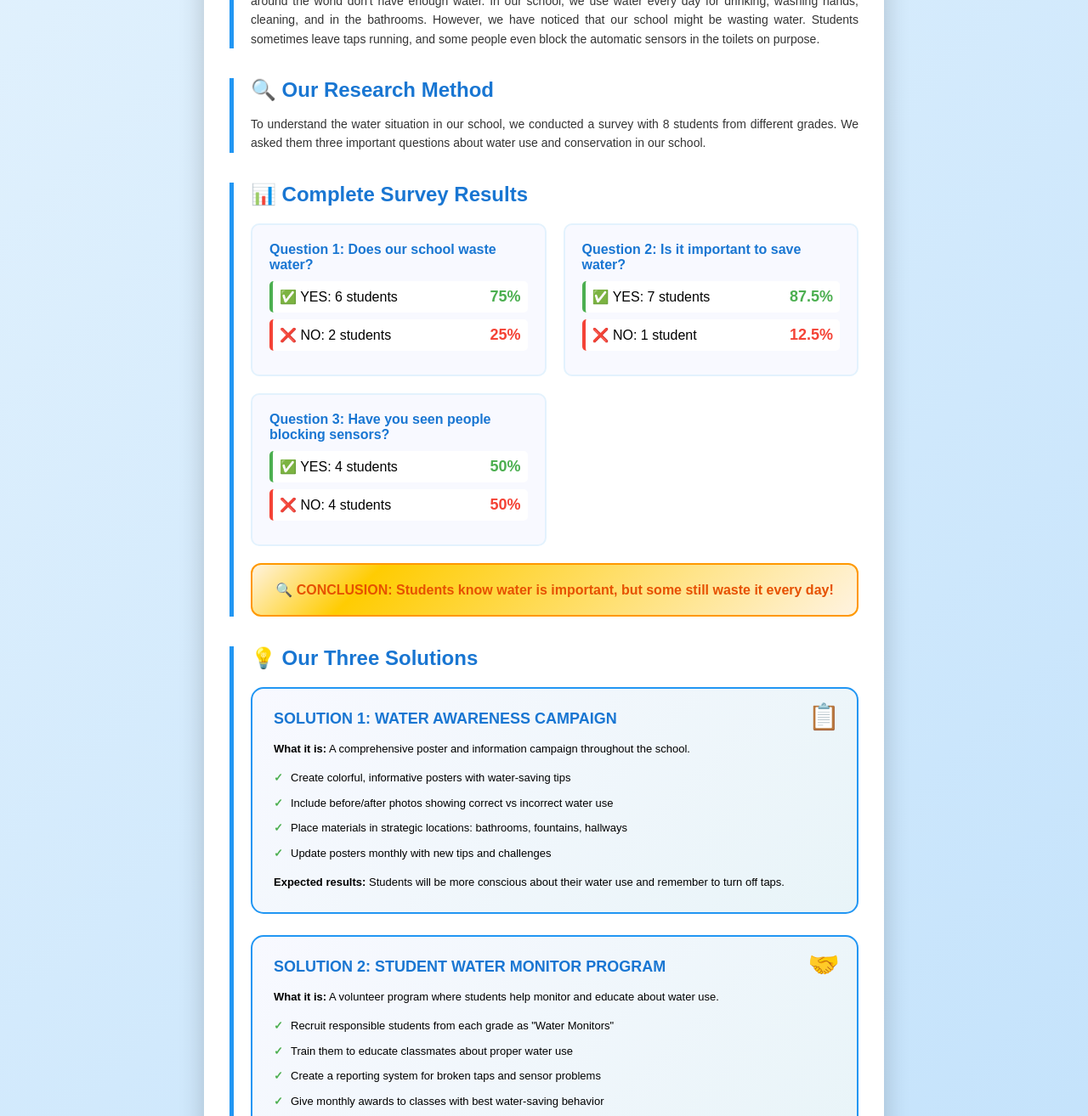
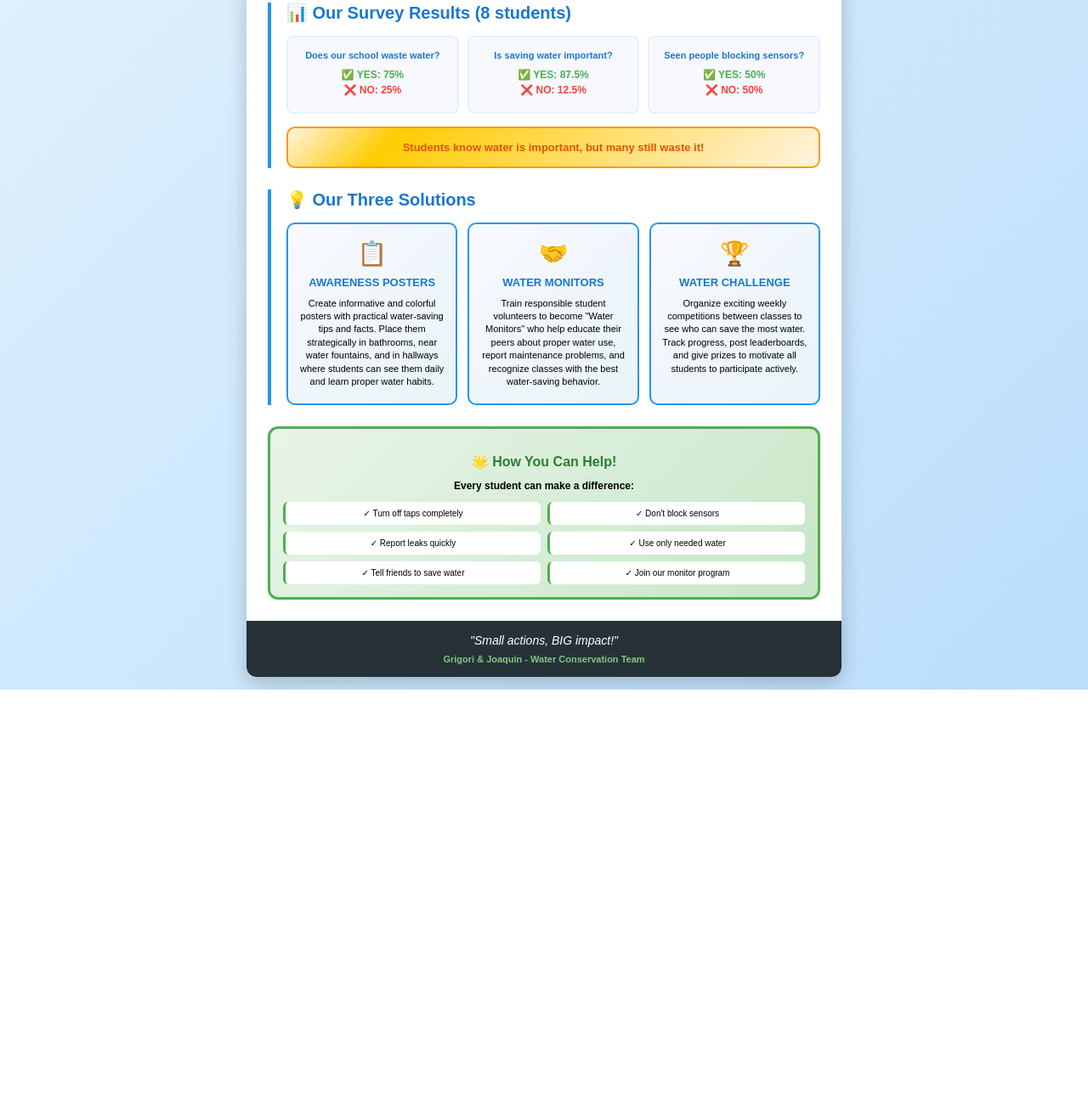
Before and after one commit to PixelPlayServer/.well-known, a plain HTML site: page proyecto.html in a window 1280 px wide. Shown: the part 321-1635 px from the top of the page at 85% size. After the commit the page ends 1133 px from the top, so only its background shows below. Drawn offline with Linux system fonts and the light colour scheme.

Commit message:
Update proyecto.html

```diff
--- a/proyecto.html
+++ b/proyecto.html
@@ -3,22 +3,22 @@
 <head>
     <meta charset="UTF-8">
     <meta name="viewport" content="width=device-width, initial-scale=1.0">
-    <title>Water Conservation Poster</title>
+    <title>Water Conservation Poster - Compact</title>
     <style>
         body {
             margin: 0;
-            padding: 20px;
+            padding: 15px;
             font-family: 'Arial', sans-serif;
             background: linear-gradient(135deg, #e3f2fd 0%, #bbdefb 100%);
             min-height: 100vh;
         }
 
         .poster {
-            max-width: 800px;
+            max-width: 700px;
             margin: 0 auto;
             background: white;
-            border-radius: 15px;
-            box-shadow: 0 10px 30px rgba(0,0,0,0.2);
+            border-radius: 12px;
+            box-shadow: 0 8px 25px rgba(0,0,0,0.2);
             overflow: hidden;
         }
 
@@ -26,219 +26,192 @@
             background: linear-gradient(135deg, #1976d2 0%, #42a5f5 100%);
             color: white;
             text-align: center;
-            padding: 30px 20px;
+            padding: 20px 15px;
             position: relative;
         }
 
         .header::before {
             content: '💧';
             position: absolute;
-            top: 10px;
-            left: 30px;
-            font-size: 40px;
+            top: 8px;
+            left: 20px;
+            font-size: 30px;
         }
 
         .header::after {
             content: '💧';
             position: absolute;
-            top: 10px;
-            right: 30px;
-            font-size: 40px;
+            top: 8px;
+            right: 20px;
+            font-size: 30px;
         }
 
         .main-title {
-            font-size: 32px;
+            font-size: 24px;
             font-weight: bold;
-            margin-bottom: 10px;
+            margin-bottom: 8px;
             text-shadow: 2px 2px 4px rgba(0,0,0,0.3);
         }
 
         .subtitle {
-            font-size: 18px;
+            font-size: 14px;
             opacity: 0.9;
         }
 
         .content {
-            padding: 30px;
+            padding: 25px;
         }
 
         .section {
-            margin-bottom: 35px;
-            border-left: 5px solid #2196f3;
-            padding-left: 20px;
+            margin-bottom: 25px;
+            border-left: 4px solid #2196f3;
+            padding-left: 18px;
         }
 
         .section-title {
-            font-size: 24px;
+            font-size: 20px;
             color: #1976d2;
             font-weight: bold;
-            margin-bottom: 15px;
-            display: flex;
-            align-items: center;
-            gap: 10px;
+            margin-bottom: 12px;
         }
 
         .section-content {
-            font-size: 14px;
-            line-height: 1.6;
+            font-size: 13px;
+            line-height: 1.5;
             color: #333;
-            text-align: justify;
         }
 
-        .survey-results {
+        .survey-grid {
             display: grid;
-            grid-template-columns: 1fr 1fr;
-            gap: 20px;
-            margin: 20px 0;
+            grid-template-columns: 1fr 1fr 1fr;
+            gap: 10px;
+            margin: 15px 0;
         }
 
         .survey-item {
             background: #f8f9ff;
-            padding: 20px;
-            border-radius: 10px;
+            padding: 15px 10px;
+            border-radius: 8px;
             border: 2px solid #e3f2fd;
+            text-align: center;
         }
 
         .survey-question {
             font-weight: bold;
             color: #1976d2;
+            font-size: 11px;
             margin-bottom: 10px;
         }
 
-        .survey-answer {
-            display: flex;
-            justify-content: space-between;
-            align-items: center;
-            margin: 8px 0;
-            padding: 8px;
-            background: white;
-            border-radius: 5px;
+        .survey-result {
+            font-size: 12px;
+            margin: 4px 0;
         }
 
-        .yes-answer {
-            border-left: 4px solid #4caf50;
+        .yes-result {
+            color: #4caf50;
+            font-weight: bold;
         }
 
-        .no-answer {
-            border-left: 4px solid #f44336;
+        .no-result {
+            color: #f44336;
+            font-weight: bold;
         }
 
-        .percentage {
-            font-weight: bold;
-            font-size: 18px;
-        }
-
-        .yes-percentage {
-            color: #4caf50;
-        }
-
-        .no-percentage {
-            color: #f44336;
-        }
-
-        .solutions-grid {
+        .solutions-container {
             display: grid;
-            grid-template-columns: 1fr;
-            gap: 25px;
-            margin: 20px 0;
+            grid-template-columns: 1fr 1fr 1fr;
+            gap: 12px;
+            margin: 15px 0;
         }
 
         .solution {
             background: linear-gradient(135deg, #f8f9ff 0%, #e8f4f8 100%);
-            padding: 25px;
-            border-radius: 15px;
+            padding: 18px 12px;
+            border-radius: 10px;
             border: 2px solid #2196f3;
-            position: relative;
+            text-align: center;
         }
 
         .solution-icon {
-            position: absolute;
-            top: 15px;
-            right: 20px;
-            font-size: 30px;
+            font-size: 28px;
+            margin-bottom: 10px;
         }
 
         .solution-title {
-            font-size: 18px;
+            font-size: 13px;
             font-weight: bold;
             color: #1976d2;
-            margin-bottom: 15px;
+            margin-bottom: 10px;
         }
 
-        .solution-details {
-            font-size: 13px;
-            line-height: 1.5;
-        }
-
-        .solution-list {
-            list-style: none;
-            padding: 0;
-            margin: 10px 0;
-        }
-
-        .solution-list li {
-            padding: 5px 0;
-            position: relative;
-            padding-left: 20px;
-        }
-
-        .solution-list li::before {
-            content: '✓';
-            position: absolute;
-            left: 0;
-            color: #4caf50;
-            font-weight: bold;
+        .solution-text {
+            font-size: 11px;
+            line-height: 1.4;
         }
 
         .highlight-box {
             background: linear-gradient(135deg, #fff3e0 0%, #ffcc02 20%, #fff3e0 100%);
-            padding: 20px;
-            border-radius: 12px;
+            padding: 15px;
+            border-radius: 10px;
             border: 2px solid #ff9800;
-            margin: 20px 0;
+            margin: 15px 0;
             text-align: center;
         }
 
         .highlight-text {
-            font-size: 16px;
+            font-size: 13px;
             font-weight: bold;
             color: #e65100;
         }
 
         .call-to-action {
             background: linear-gradient(135deg, #e8f5e8 0%, #c8e6c8 100%);
-            padding: 25px;
-            border-radius: 15px;
+            padding: 15px;
+            border-radius: 12px;
             border: 3px solid #4caf50;
             text-align: center;
         }
 
         .action-title {
-            font-size: 22px;
+            font-size: 16px;
             color: #2e7d32;
             font-weight: bold;
-            margin-bottom: 15px;
+            margin-bottom: 10px;
         }
 
-        .action-list {
-            text-align: left;
-            font-size: 14px;
-            max-width: 600px;
-            margin: 0 auto;
+        .action-text {
+            font-size: 12px;
+            line-height: 1.5;
+        }
+
+        .tips-grid {
+            display: grid;
+            grid-template-columns: 1fr 1fr;
+            gap: 8px;
+            margin-top: 10px;
+        }
+
+        .tip {
+            background: white;
+            padding: 8px;
+            border-radius: 6px;
+            font-size: 10px;
+            border-left: 3px solid #4caf50;
         }
 
         .footer {
             background: #263238;
             color: white;
             text-align: center;
-            padding: 25px;
-            font-size: 14px;
+            padding: 15px;
+            font-size: 11px;
         }
 
         .footer-quote {
-            font-size: 18px;
+            font-size: 14px;
             font-style: italic;
-            margin-bottom: 10px;
+            margin-bottom: 8px;
         }
 
         .authors {
@@ -247,17 +220,16 @@
         }
 
         @media (max-width: 768px) {
-            .survey-results {
+            .survey-grid {
                 grid-template-columns: 1fr;
             }
 
-            .main-title {
-                font-size: 24px;
+            .solutions-container {
+                grid-template-columns: 1fr;
             }
 
-            .poster {
-                margin: 10px;
-                max-width: none;
+            .tips-grid {
+                grid-template-columns: 1fr;
             }
         }
     </style>
@@ -267,118 +239,71 @@
         <!-- Header -->
         <div class="header">
             <h1 class="main-title">WATER CONSERVATION IN OUR SCHOOL</h1>
-            <p class="subtitle">Let's Save Water Together! - A Research Project by Grigori and Joaquin - 8th Grade 2025</p>
+            <p class="subtitle">Research Project by Grigori & Joaquin - 8th Grade</p>
         </div>
 
         <div class="content">
-            <!-- Introduction Section -->
+            <!-- Problem -->
             <div class="section">
-                <h2 class="section-title">🌍 Why Water Conservation Matters</h2>
+                <h2 class="section-title">🌍 The Problem</h2>
                 <div class="section-content">
-                    Water is one of the most important resources on Earth. Every person needs clean water to live, but many people around the world don't have enough water. In our school, we use water every day for drinking, washing hands, cleaning, and in the bathrooms. However, we have noticed that our school might be wasting water. Students sometimes leave taps running, and some people even block the automatic sensors in the toilets on purpose.
-                </div>
-            </div>
-
-            <!-- Research Section -->
-            <div class="section">
-                <h2 class="section-title">🔍 Our Research Method</h2>
-                <div class="section-content">
-                    To understand the water situation in our school, we conducted a survey with 8 students from different grades. We asked them three important questions about water use and conservation in our school.
+                    Water is essential for life, but our school is wasting this precious resource every day. Students often leave taps running, and some even block the automatic sensors in toilets on purpose. This wasteful behavior needs to change immediately. We conducted research to understand the situation better and found practical solutions to help our school save water and protect the environment.
                 </div>
             </div>
 
             <!-- Survey Results -->
             <div class="section">
-                <h2 class="section-title">📊 Complete Survey Results</h2>
-                <div class="survey-results">
+                <h2 class="section-title">📊 Our Survey Results (8 students)</h2>
+                <div class="survey-grid">
                     <div class="survey-item">
-                        <div class="survey-question">Question 1: Does our school waste water?</div>
-                        <div class="survey-answer yes-answer">
-                            <span>✅ YES: 6 students</span>
-                            <span class="percentage yes-percentage">75%</span>
-                        </div>
-                        <div class="survey-answer no-answer">
-                            <span>❌ NO: 2 students</span>
-                            <span class="percentage no-percentage">25%</span>
-                        </div>
+                        <div class="survey-question">Does our school waste water?</div>
+                        <div class="survey-result yes-result">✅ YES: 75%</div>
+                        <div class="survey-result no-result">❌ NO: 25%</div>
                     </div>
 
                     <div class="survey-item">
-                        <div class="survey-question">Question 2: Is it important to save water?</div>
-                        <div class="survey-answer yes-answer">
-                            <span>✅ YES: 7 students</span>
-                            <span class="percentage yes-percentage">87.5%</span>
-                        </div>
-                        <div class="survey-answer no-answer">
-                            <span>❌ NO: 1 student</span>
-                            <span class="percentage no-percentage">12.5%</span>
-                        </div>
+                        <div class="survey-question">Is saving water important?</div>
+                        <div class="survey-result yes-result">✅ YES: 87.5%</div>
+                        <div class="survey-result no-result">❌ NO: 12.5%</div>
                     </div>
 
                     <div class="survey-item">
-                        <div class="survey-question">Question 3: Have you seen people blocking sensors?</div>
-                        <div class="survey-answer yes-answer">
-                            <span>✅ YES: 4 students</span>
-                            <span class="percentage yes-percentage">50%</span>
-                        </div>
-                        <div class="survey-answer no-answer">
-                            <span>❌ NO: 4 students</span>
-                            <span class="percentage no-percentage">50%</span>
-                        </div>
+                        <div class="survey-question">Seen people blocking sensors?</div>
+                        <div class="survey-result yes-result">✅ YES: 50%</div>
+                        <div class="survey-result no-result">❌ NO: 50%</div>
                     </div>
                 </div>
 
                 <div class="highlight-box">
-                    <div class="highlight-text">🔍 CONCLUSION: Students know water is important, but some still waste it every day!</div>
+                    <div class="highlight-text">Students know water is important, but many still waste it!</div>
                 </div>
             </div>
 
-            <!-- Solutions Section -->
+            <!-- Solutions -->
             <div class="section">
                 <h2 class="section-title">💡 Our Three Solutions</h2>
-                <div class="solutions-grid">
+                <div class="solutions-container">
                     <div class="solution">
                         <div class="solution-icon">📋</div>
-                        <div class="solution-title">SOLUTION 1: WATER AWARENESS CAMPAIGN</div>
-                        <div class="solution-details">
-                            <strong>What it is:</strong> A comprehensive poster and information campaign throughout the school.
-                            <ul class="solution-list">
-                                <li>Create colorful, informative posters with water-saving tips</li>
-                                <li>Include before/after photos showing correct vs incorrect water use</li>
-                                <li>Place materials in strategic locations: bathrooms, fountains, hallways</li>
-                                <li>Update posters monthly with new tips and challenges</li>
-                            </ul>
-                            <strong>Expected results:</strong> Students will be more conscious about their water use and remember to turn off taps.
+                        <div class="solution-title">AWARENESS POSTERS</div>
+                        <div class="solution-text">
+                            Create informative and colorful posters with practical water-saving tips and facts. Place them strategically in bathrooms, near water fountains, and in hallways where students can see them daily and learn proper water habits.
                         </div>
                     </div>
 
                     <div class="solution">
                         <div class="solution-icon">🤝</div>
-                        <div class="solution-title">SOLUTION 2: STUDENT WATER MONITOR PROGRAM</div>
-                        <div class="solution-details">
-                            <strong>What it is:</strong> A volunteer program where students help monitor and educate about water use.
-                            <ul class="solution-list">
-                                <li>Recruit responsible students from each grade as "Water Monitors"</li>
-                                <li>Train them to educate classmates about proper water use</li>
-                                <li>Create a reporting system for broken taps and sensor problems</li>
-                                <li>Give monthly awards to classes with best water-saving behavior</li>
-                            </ul>
-                            <strong>Expected results:</strong> Fewer incidents of sensor blocking, faster reporting of problems.
+                        <div class="solution-title">WATER MONITORS</div>
+                        <div class="solution-text">
+                            Train responsible student volunteers to become "Water Monitors" who help educate their peers about proper water use, report maintenance problems, and recognize classes with the best water-saving behavior.
                         </div>
                     </div>
 
                     <div class="solution">
                         <div class="solution-icon">🏆</div>
-                        <div class="solution-title">SOLUTION 3: SCHOOL-WIDE WATER CHALLENGE</div>
-                        <div class="solution-details">
-                            <strong>What it is:</strong> A fun, competitive program that motivates students to save water.
-                            <ul class="solution-list">
-                                <li>Launch different water-saving challenges each week</li>
-                                <li>Track water usage by grade or class if possible</li>
-                                <li>Post weekly leaderboards showing which classes are doing best</li>
-                                <li>Give prizes to winning classes: extra break time, special privileges</li>
-                            </ul>
-                            <strong>Expected results:</strong> Significant reduction in water waste and increased student engagement.
+                        <div class="solution-title">WATER CHALLENGE</div>
+                        <div class="solution-text">
+                            Organize exciting weekly competitions between classes to see who can save the most water. Track progress, post leaderboards, and give prizes to motivate all students to participate actively.
                         </div>
                     </div>
                 </div>
@@ -386,29 +311,25 @@
 
             <!-- Call to Action -->
             <div class="call-to-action">
-                <h2 class="action-title">🌟 Join Our Water Conservation Mission!</h2>
-                <div class="action-list">
-                    <div class="section-content">
-                        <strong>💧 HOW YOU CAN HELP RIGHT NOW:</strong>
-                        <ul class="solution-list">
-                            <li>Always turn off taps completely after use</li>
-                            <li>Don't play with or block automatic sensors</li>
-                            <li>Report leaks or broken taps to teachers immediately</li>
-                            <li>Use only the water you need - don't waste it</li>
-                            <li>Encourage your friends and family to save water too</li>
-                            <li>Support our Water Monitor Program by volunteering</li>
-                        </ul>
-                        <strong>🎯 OUR GOAL:</strong> We want our school to become a model of water conservation for other schools. Together, we can prove that young people care about the environment!
-                    </div>
+                <h2 class="action-title">🌟 How You Can Help!</h2>
+                <div class="action-text">
+                    <strong>Every student can make a difference:</strong>
+                </div>
+                <div class="tips-grid">
+                    <div class="tip">✓ Turn off taps completely</div>
+                    <div class="tip">✓ Don't block sensors</div>
+                    <div class="tip">✓ Report leaks quickly</div>
+                    <div class="tip">✓ Use only needed water</div>
+                    <div class="tip">✓ Tell friends to save water</div>
+                    <div class="tip">✓ Join our monitor program</div>
                 </div>
             </div>
         </div>
 
         <!-- Footer -->
         <div class="footer">
-            <div class="footer-quote">"Every drop counts - Let's save water together!"</div>
-            <div class="authors">Contact us: Grigori & Joaquin - 8th Grade Water Conservation Project Team</div>
-            <div>Special thanks to all students who participated in our survey</div>
+            <div class="footer-quote">"Small actions, BIG impact!"</div>
+            <div class="authors">Grigori & Joaquin - Water Conservation Team</div>
         </div>
     </div>
 </body>
```
